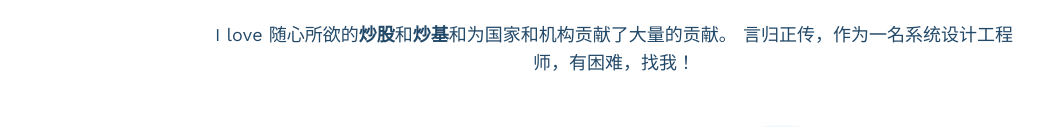
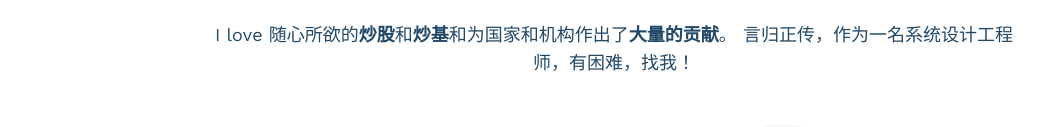
Before and after one commit to whu-lawyulou/whu-lawyulou.github.io, a plain HTML site: page index.html in a window 1280 px wide. Shown: the part 324-451 px from the top of the page, without its empty margins (26-1069 px from the left). Drawn offline with nearby package versions, Linux system fonts and the light colour scheme.

Commit message:
Update index.html

```diff
--- a/index.html
+++ b/index.html
@@ -142,7 +142,7 @@ Author URL: http://w3layouts.com
                 <span class="text">About Me</span>
                 <h1 class="mb-4 title">你好, <span class="type-js"><span class="text-js">我是刘海棠</span></span><br>
                     ——业精于勤，荒于嬉。</h1>
-                <p class="mx-lg-5">I love 随心所欲的<strong>炒股</strong>和<strong>炒基</strong>和为国家和机构贡献了大量的贡献。
+                <p class="mx-lg-5">I love 随心所欲的<strong>炒股</strong>和<strong>炒基</strong>和为国家和机构作出了<strong>大量的贡献</strong>。
                     言归正传，作为一名系统设计工程师，有困难，找我！
                 </p>
             </div>
```
